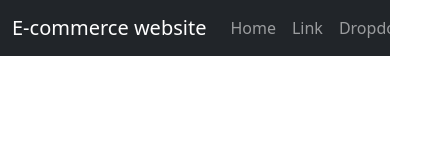
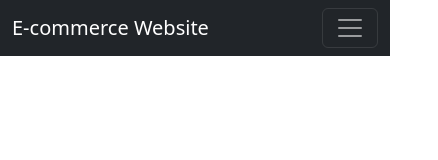
Before and after one commit to Ciezo/demo-react-app, a React (Create React App) app: page / in a window 390 px wide. Shown: the top 160 px of the page, 438 px wide, since content can reach past the window. Built offline with nearby package versions, Linux system fonts and the light colour scheme.

Commit message:
Added responsive behavior to navbar

```diff
--- a/src/App.js
+++ b/src/App.js
@@ -1,9 +1,7 @@
-import Header from './components/Header';
 import CustomNavbar from './components/Navbar';
 function App() {
   return (
     <div>
-      {/* <Header /> */}
       <CustomNavbar />
     </div>
   );
--- a/src/components/Navbar.js
+++ b/src/components/Navbar.js
@@ -5,15 +5,15 @@
 
 function CustomNavbar() {
   return (
-    <Navbar bg="dark" data-bs-theme="dark">
+    <Navbar collapseOnSelect expand="lg" bg="dark" data-bs-theme="dark">
       <Container>
-        <Navbar.Brand href="#home">E-commerce website</Navbar.Brand>
-        <Navbar.Toggle aria-controls="basic-navbar-nav" />
-        <Navbar.Collapse id="basic-navbar-nav">
+        <Navbar.Brand href="#home">E-commerce Website</Navbar.Brand>
+        <Navbar.Toggle aria-controls="responsive-navbar-nav" />
+        <Navbar.Collapse id="responsive-navbar-nav">
           <Nav className="me-auto">
-            <Nav.Link href="#home">Home</Nav.Link>
-            <Nav.Link href="#link">Link</Nav.Link>
-            <NavDropdown title="Dropdown" id="basic-nav-dropdown">
+            <Nav.Link href="#features">Features</Nav.Link>
+            <Nav.Link href="#pricing">Pricing</Nav.Link>
+            <NavDropdown title="Dropdown" id="collapsible-nav-dropdown">
               <NavDropdown.Item href="#action/3.1">Action</NavDropdown.Item>
               <NavDropdown.Item href="#action/3.2">
                 Another action
@@ -25,6 +25,12 @@
               </NavDropdown.Item>
             </NavDropdown>
           </Nav>
+          <Nav>
+            <Nav.Link href="#deets">More deets</Nav.Link>
+            <Nav.Link eventKey={2} href="#memes">
+              Dank memes
+            </Nav.Link>
+          </Nav>
         </Navbar.Collapse>
       </Container>
     </Navbar>
```
